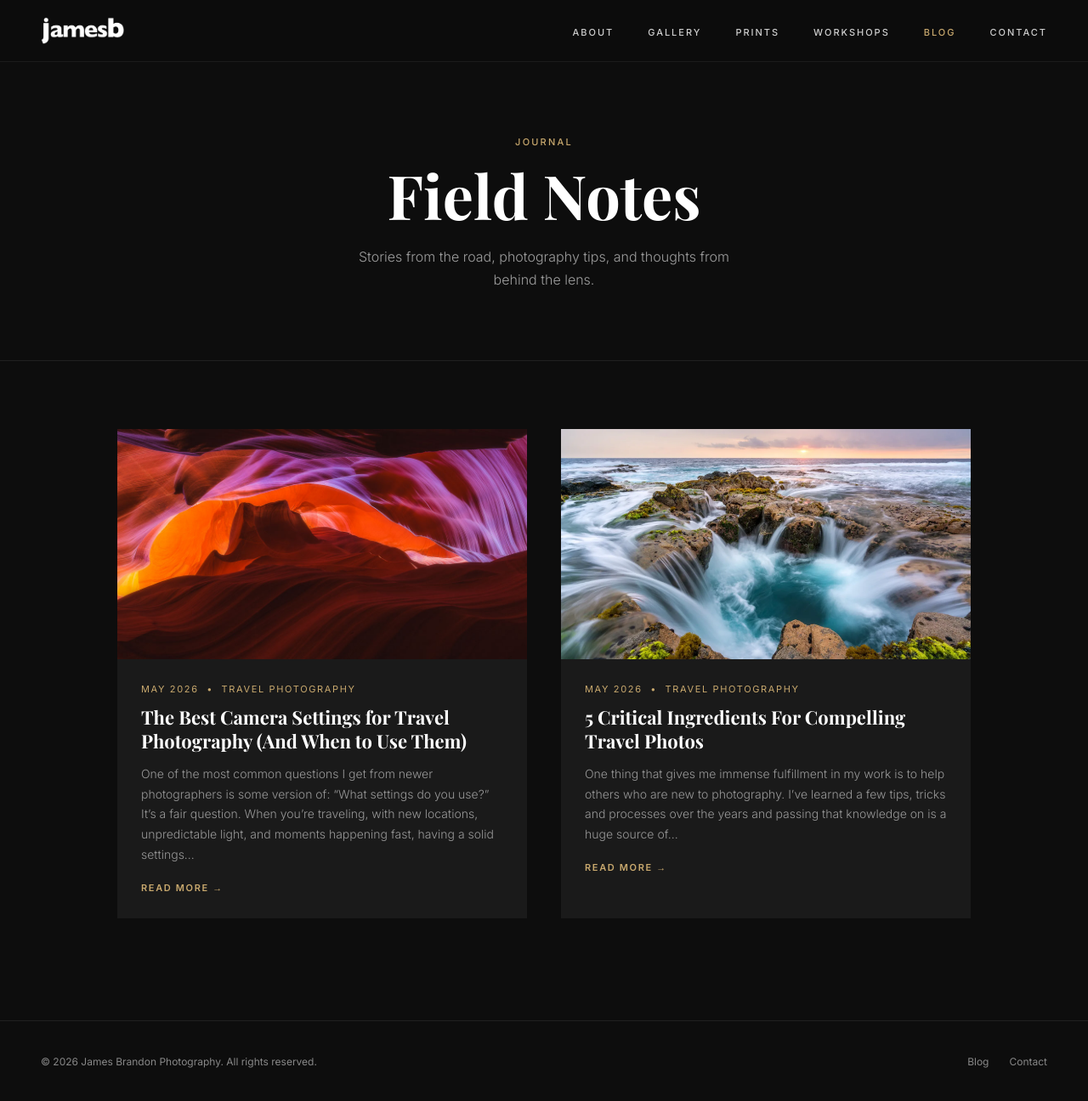
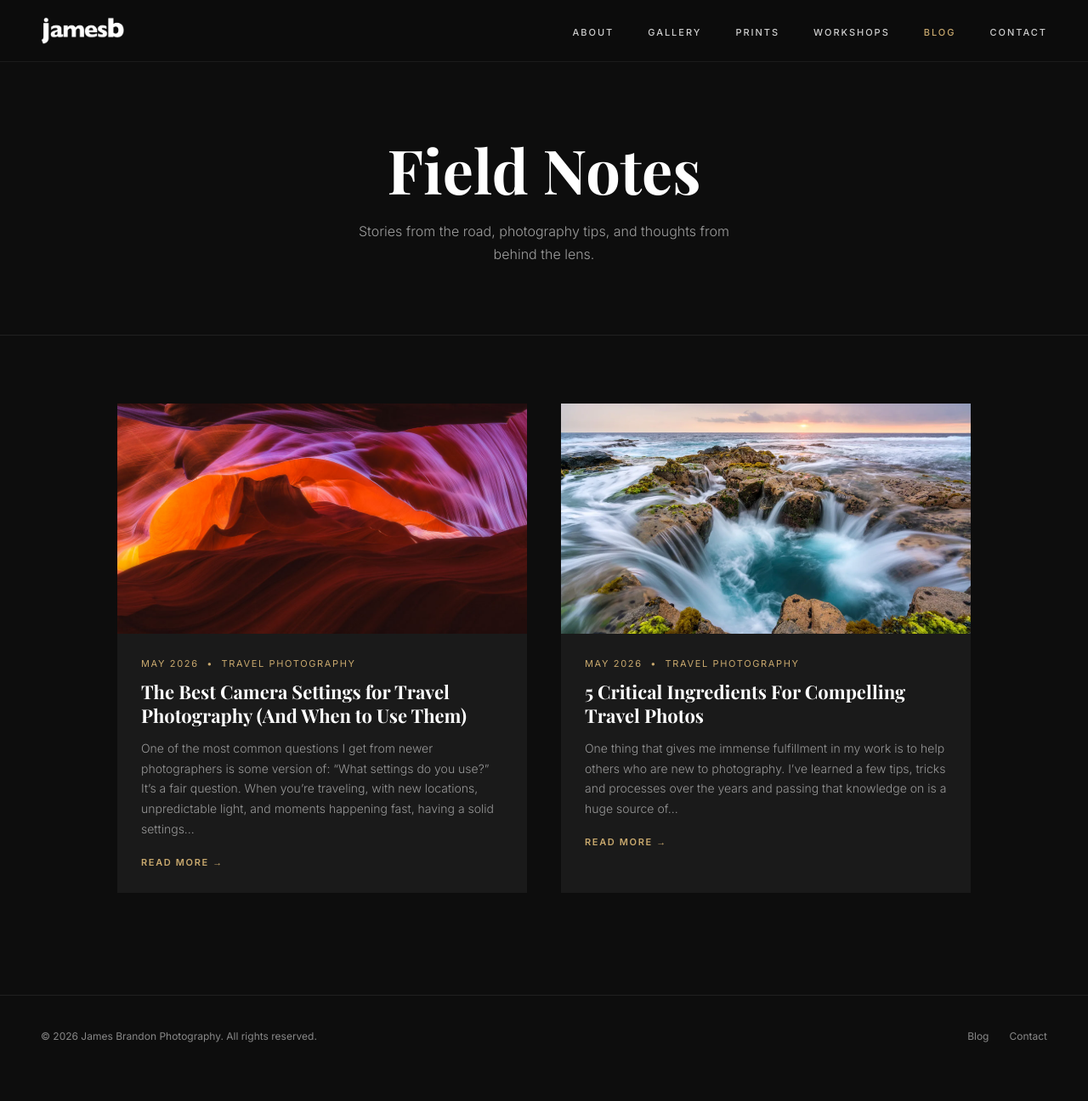
Before and after one commit to jamesbrandon85/jamesbrandon85.github.io, a Jekyll site: the page built from blog/index.html, in a window 1280 px wide and 1297 px high. Shown: the whole window at 85% size. Built offline with Jekyll 4.4.1, drawn with Linux system fonts in a browser that asks for light colours; some web fonts are replaced.

Commit message:
Update blog.html removing "journal"

```diff
--- a/_layouts/blog.html
+++ b/_layouts/blog.html
@@ -23,7 +23,6 @@ layout: default
 </style>
 
 <header class="page-header">
-  <div class="label">Journal</div>
   <h1>Field Notes</h1>
   <p>Stories from the road, photography tips, and thoughts from behind the lens.</p>
 </header>
```
